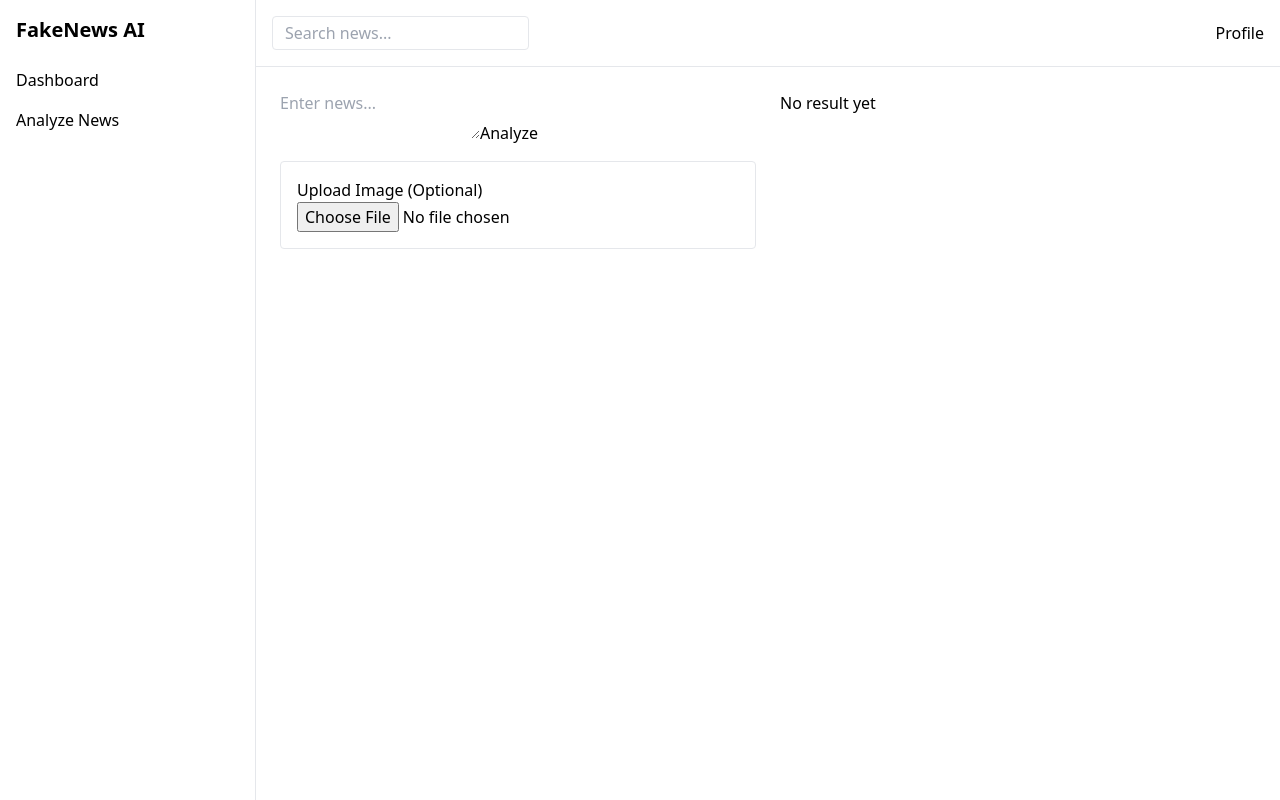
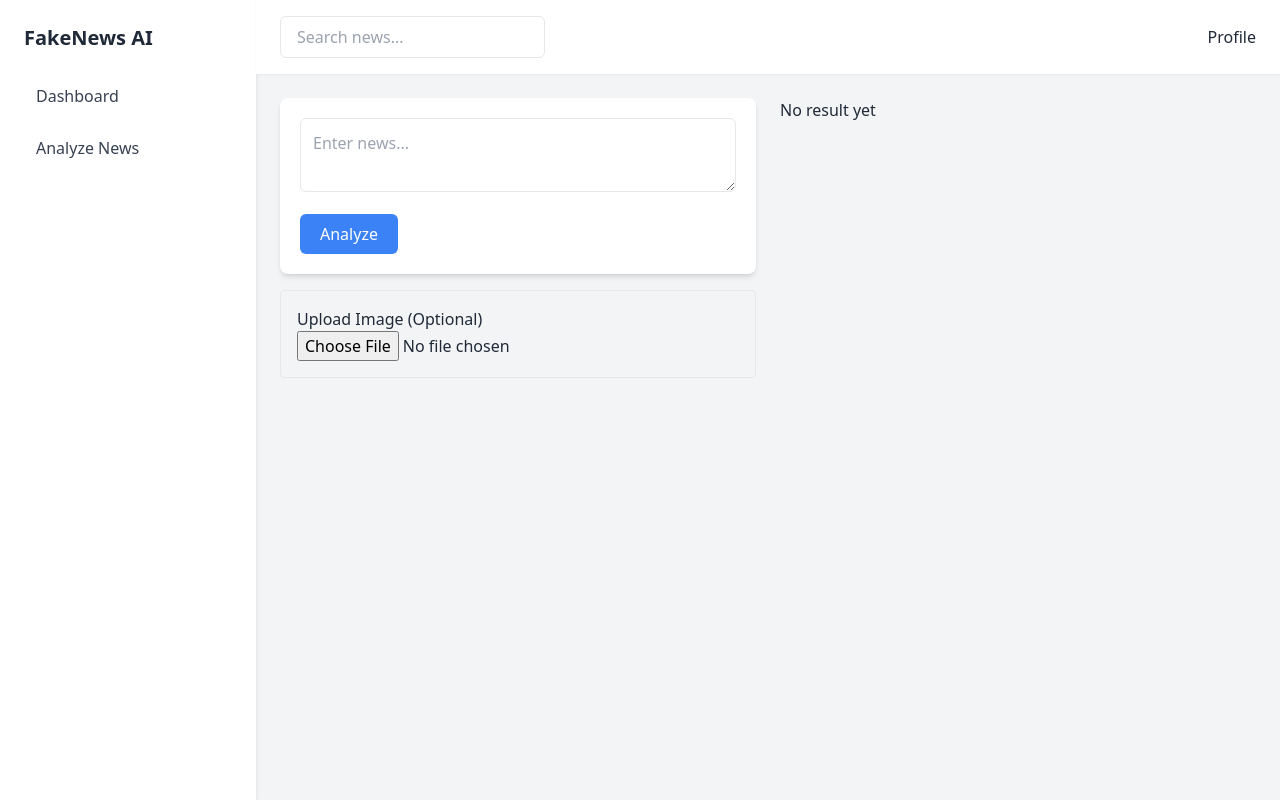
Before and after one commit to azkaZubish/fake-news-detection, a React (Vite) app: page /analyze in a window 1280 px wide. Built offline with nearby package versions, Linux system fonts and the light colour scheme.

Commit message:
Added some basic styling

```diff
--- a/src/components/analyzer/TextInputBox.jsx
+++ b/src/components/analyzer/TextInputBox.jsx
@@ -1,13 +1,14 @@
 const TextInputBox = ({ value, setValue, onAnalyze }) => {
   return (
-    <div>
+    <div className="bg-white shadow-md p-5 rounded-lg">
       <textarea
         value={value}
         onChange={(e) => setValue(e.target.value)}
         placeholder="Enter news..."
+        className="w-full border p-3 rounded-md focus:outline-none focus:ring-2 focus:ring-blue-400"
       />
 
-      <button onClick={onAnalyze}>
+      <button onClick={onAnalyze} className="mt-4 px-5 py-2 bg-blue-500 text-white rounded-md hover:bg-blue-600 transition">
         Analyze
       </button>
     </div>
--- a/src/components/layout/NavBar.jsx
+++ b/src/components/layout/NavBar.jsx
@@ -1,10 +1,10 @@
 const Navbar = () => {
   return (
-    <div className="flex justify-between items-center p-4 border-b">
+    <div className="flex justify-between items-center px-6 py-4 bg-white shadow-sm">
       <input
         type="text"
         placeholder="Search news..."
-        className="border px-3 py-1 rounded"
+        className="border px-4 py-2 rounded-md focus:outline-none focus:ring-2 focus:ring-blue-400"
       />
 
       <div>Profile</div>
--- a/src/components/layout/SideBar.jsx
+++ b/src/components/layout/SideBar.jsx
@@ -2,12 +2,12 @@ import { Link } from "react-router-dom";
 
 const Sidebar = () => {
   return (
-    <div className="w-64 h-screen border-r p-4">
+    <div className="w-64 h-screen bg-white shadow-md p-6">
       <h2 className="text-xl font-bold mb-6">FakeNews AI</h2>
 
-      <nav className="flex flex-col gap-4">
-        <Link to="/">Dashboard</Link>
-        <Link to="/analyze">Analyze News</Link>
+      <nav className="flex flex-col gap-3 text-gray-700">
+        <Link to="/" className="px-3 py-2 rounded hover:bg-gray-200 transition">Dashboard</Link>
+        <Link to="/analyze" className="px-3 py-2 rounded hover:bg-gray-200 transition">Analyze News</Link>
       </nav>
     </div>
   );
--- a/src/index.css
+++ b/src/index.css
@@ -1,3 +1,7 @@
 @tailwind base;
 @tailwind components;
 @tailwind utilities;
+
+body {
+  @apply bg-gray-100 text-gray-800;
+}
```
